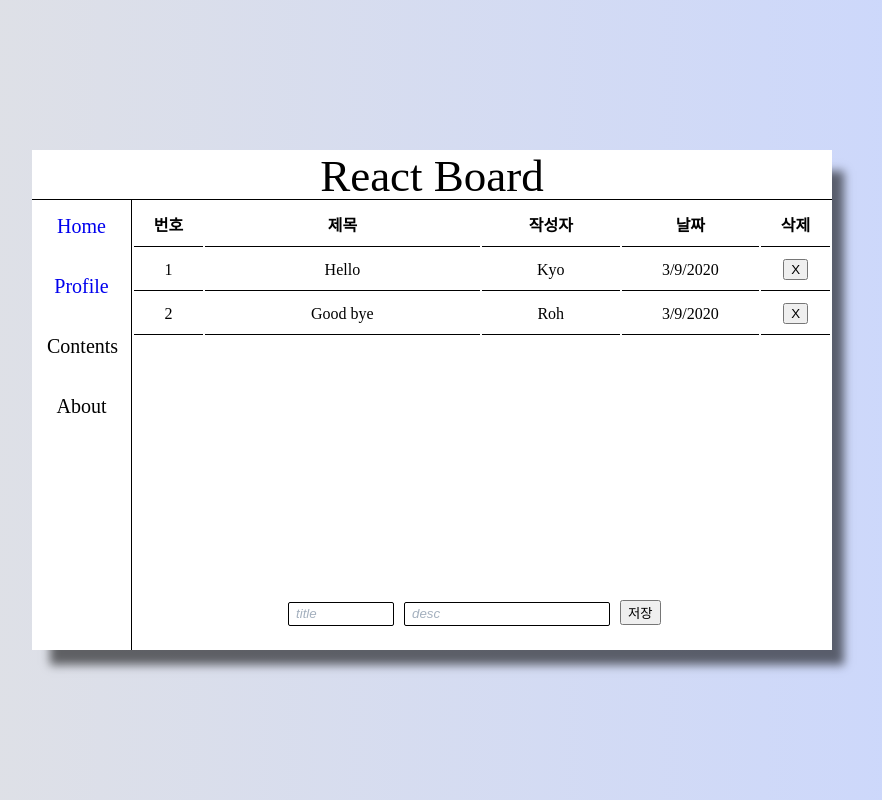
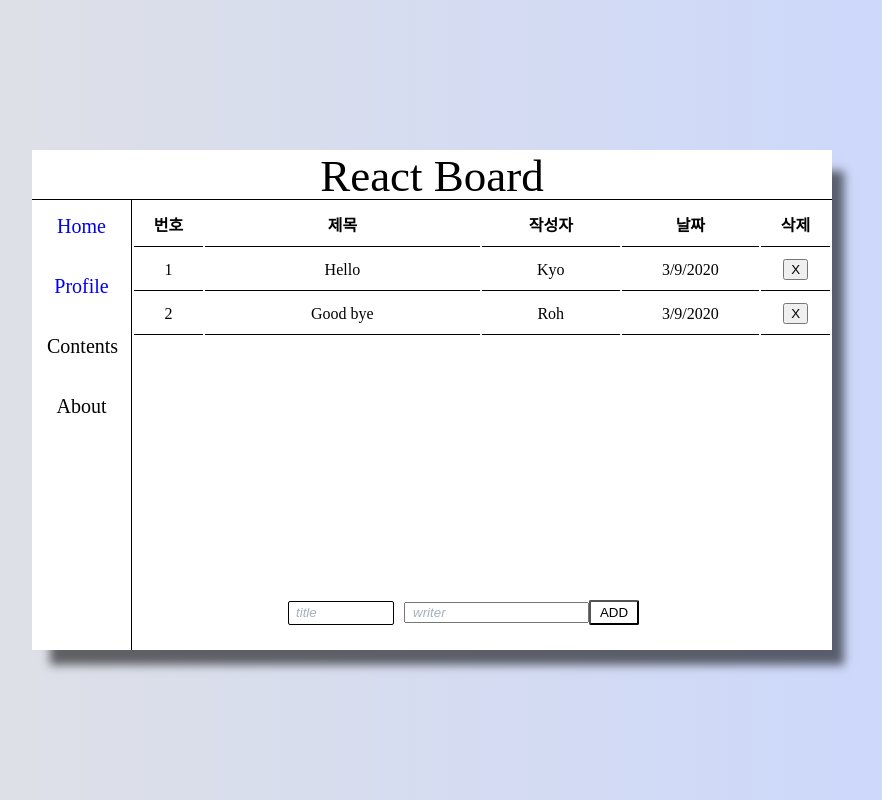
Before and after one commit to kyoung-jnn/CRUD_Board, a React (Create React App) app: page / in a window 1280 px wide. Shown: the whole page, without its empty margins (208-1090 px from the left). Built offline with nearby package versions, Linux system fonts and the light colour scheme.

Commit message:
save 구현중

```diff
--- a/src/component/BoardInputForm.js
+++ b/src/component/BoardInputForm.js
@@ -1,15 +1,19 @@
-import React, {useState,useEffect} from "react";
+import React, {useState} from "react";
 import { board_save} from "./App_reducer";
 import { connect } from "react-redux";
 
 function BoardInputForm(props) {
     const [contents, setContents] = useState({
+      title: "",
+      writer: "",
+    });
+
+    const initialSelectedBoard = {
       brdnum: "",
       title: "",
-      writer: "Jin",
-      desc: "",
+      writer: "",
       date: ""
-    });
+    }
 
     const handleChange = (e) => {
       setContents({
@@ -18,17 +22,15 @@ function BoardInputForm(props) {
       });
     }
 
-    const handleSave = (props) => {
-      props.dispatch(board_save(this.state));
-      setContents(contents);
+    const handleSave = () => {
+      props.dispatch(board_save(contents));
+      setContents(this.initialSelectedBoard)
     }
 
-    useEffect(()=> {
-
-    },)
-
+    console.log(contents);
     return (
       <div>
+        <form onSubmit={handleSave}>
           <input
             id="title"
             placeholder="title"
@@ -37,15 +39,20 @@ function BoardInputForm(props) {
             onChange={handleChange}
           ></input>
           <input
-            id="desc"
-            placeholder="desc"
-            name="desc"
+            id="writer"
+            placeholder="writer"
+            name="writer"
             autocomplete="off"
             onChange={handleChange}
           ></input>
-          <button onClick={handleSave}>저장</button>
+          <input type="submit" value="ADD"></input>
+        </form>
       </div>
     );
   }
 
-  export default connect()(BoardInputForm)
+  function mapReduxStateToReactProps(state) {
+    return { selectedBoard: state.selectedBoard };
+  }
+
+  export default connect(mapReduxStateToReactProps)(BoardInputForm)
--- a/src/component/BoardItem.js
+++ b/src/component/BoardItem.js
@@ -3,17 +3,17 @@ import { board_read, board_remove } from "./App_reducer";
 import { connect } from "react-redux";
 
 function BoardItem(props) {
-  const handleUpdateForm = (props, brdnum) => {
+
+  const handleUpdateForm = (brdnum) => {
     props.dispatch(board_read(brdnum));
   };
 
   const row = props.row;
   return (
-    <tbody>
     <tr>
       <td>{row.brdnum}</td>
       <td>
-          <a onClick={() => handleUpdateForm(props, row.brdnum)}>{row.title}</a>
+        <a onClick={() => handleUpdateForm(row.brdnum)}>{row.title}</a>
       </td>
       <td>{row.writer}</td>
       <td>{row.date.toLocaleDateString("kr-KR")}</td>
@@ -28,7 +28,6 @@ function BoardItem(props) {
         </button>
       </td>
     </tr>
-    </tbody>
   );
 }
 
```
Lines whose indentation alone changed are shown as unchanged.
